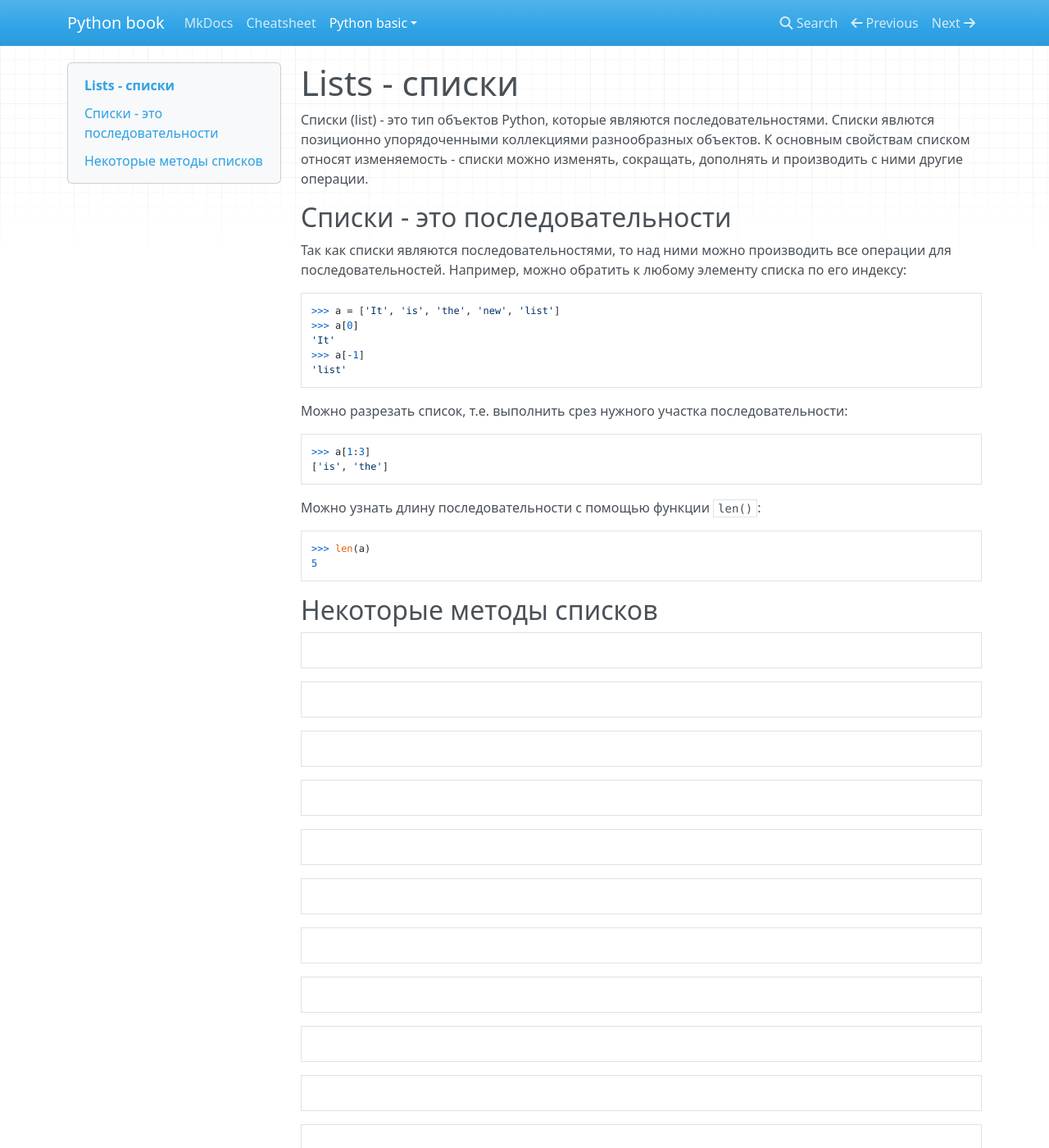
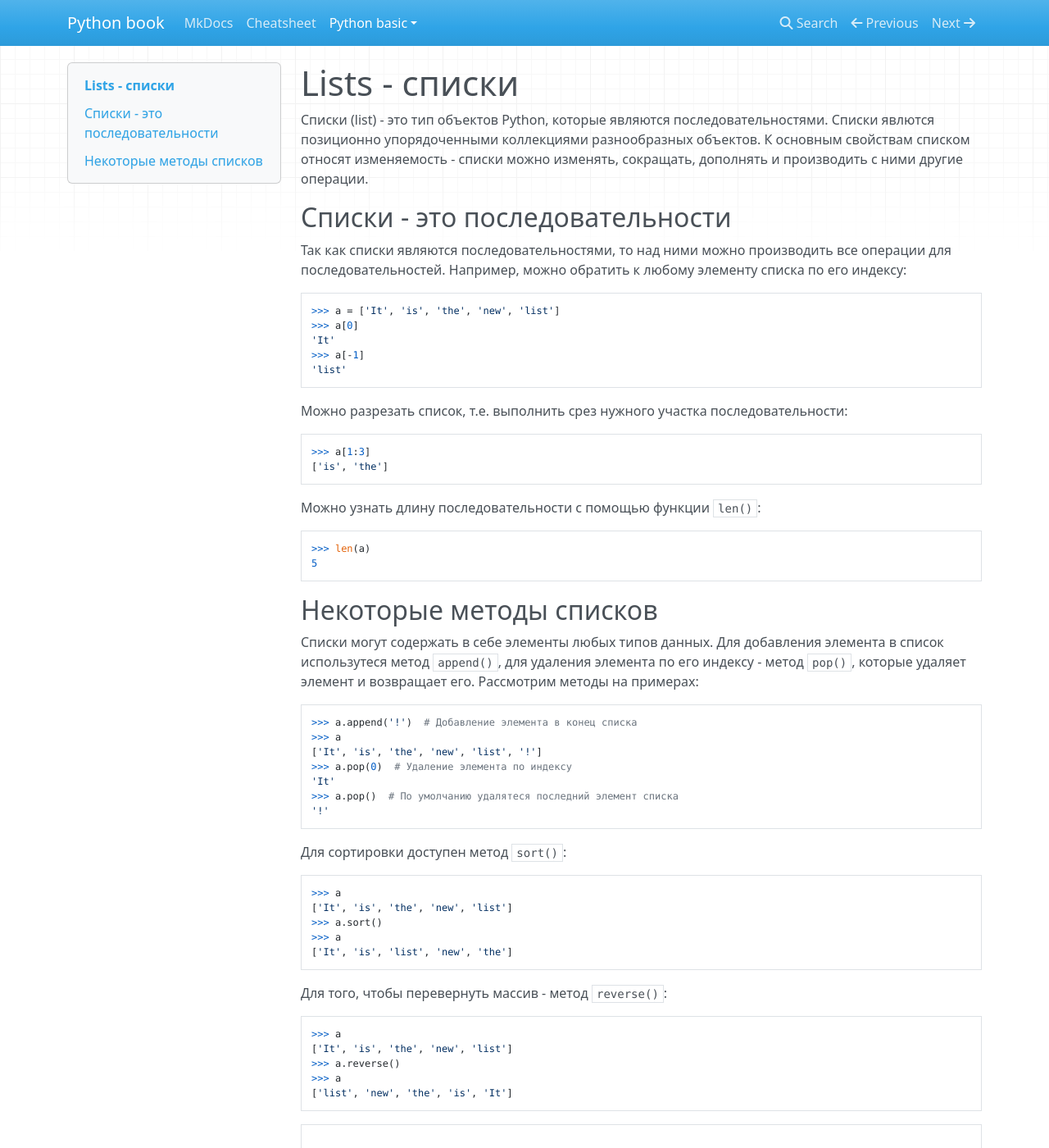
Before and after one commit to smackov/python_book, an MkDocs documentation site: the page built from book/docs/Python basic/Lists - списки.md, in a window 1280 px wide and 1400 px high. Shown: the whole window at 82% size. Built offline with MkDocs 1.6.1, drawn with Linux system fonts in a browser that asks for light colours; nearby versions of some CDN libraries.

Commit message:
Append 'Lists' doc

````diff
--- a/book/docs/Python basic/Lists - списки.md
+++ b/book/docs/Python basic/Lists - списки.md
@@ -30,8 +30,36 @@
 
 ## Некоторые методы списков
 
+Списки могут содержать в себе элементы любых типов данных. Для добавления элемента в список использутеся метод `append()`, для удаления элемента по его индексу - метод `pop()`, которые удаляет элемент и возвращает его. Рассмотрим методы на примерах:
+
 ```python
+>>> a.append('!')  # Добавление элемента в конец списка
+>>> a
+['It', 'is', 'the', 'new', 'list', '!']
+>>> a.pop(0)  # Удаление элемента по индексу
+'It'
+>>> a.pop()  # По умолчанию удалятеся последний элемент списка
+'!'
+```
 
+Для сортировки доступен метод `sort()`:
+
+```python
+>>> a
+['It', 'is', 'the', 'new', 'list']
+>>> a.sort()
+>>> a
+['It', 'is', 'list', 'new', 'the']
+```
+
+Для того, чтобы перевернуть массив - метод `reverse()`:
+
+```python
+>>> a
+['It', 'is', 'the', 'new', 'list']
+>>> a.reverse()
+>>> a
+['list', 'new', 'the', 'is', 'It']
 ```
 
 ```python
@@ -93,11 +121,3 @@
 ```python
 
 ```
-
-```python
-
-```
-
-```python
-
-```
````
